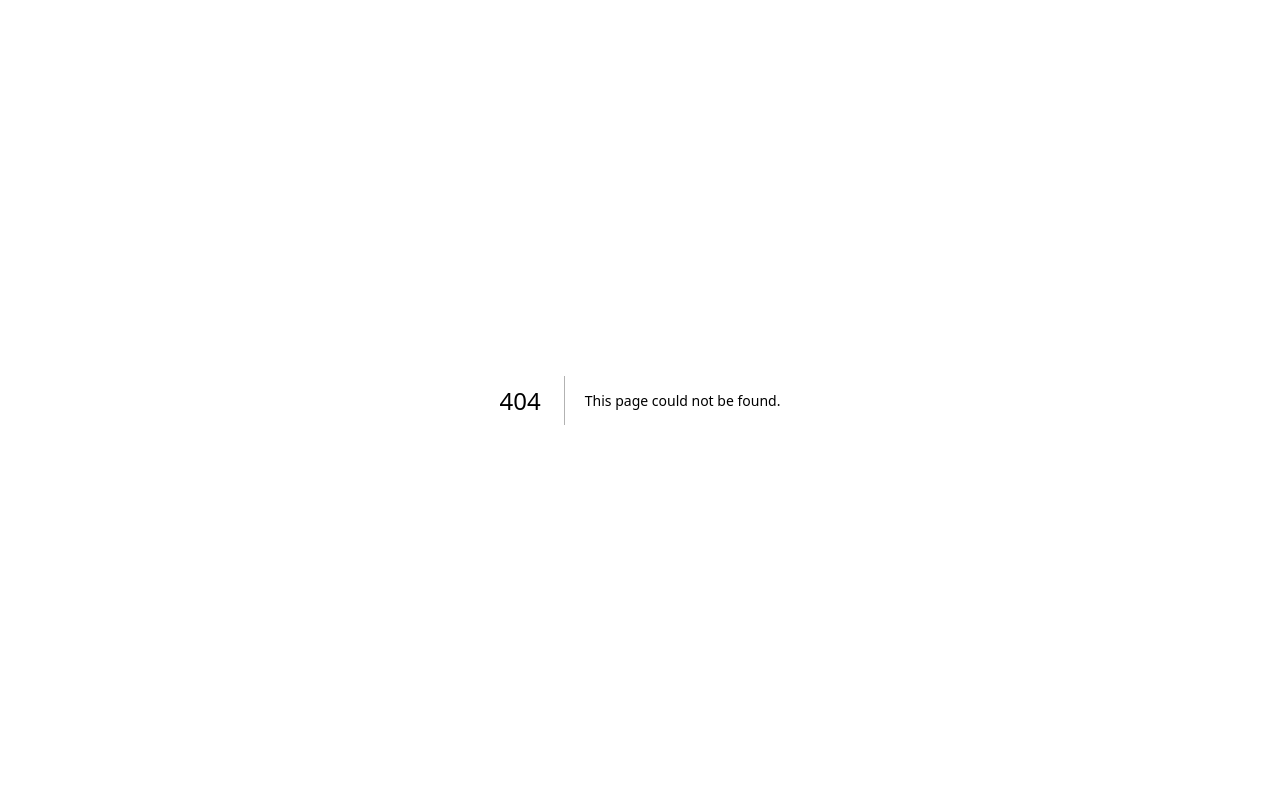
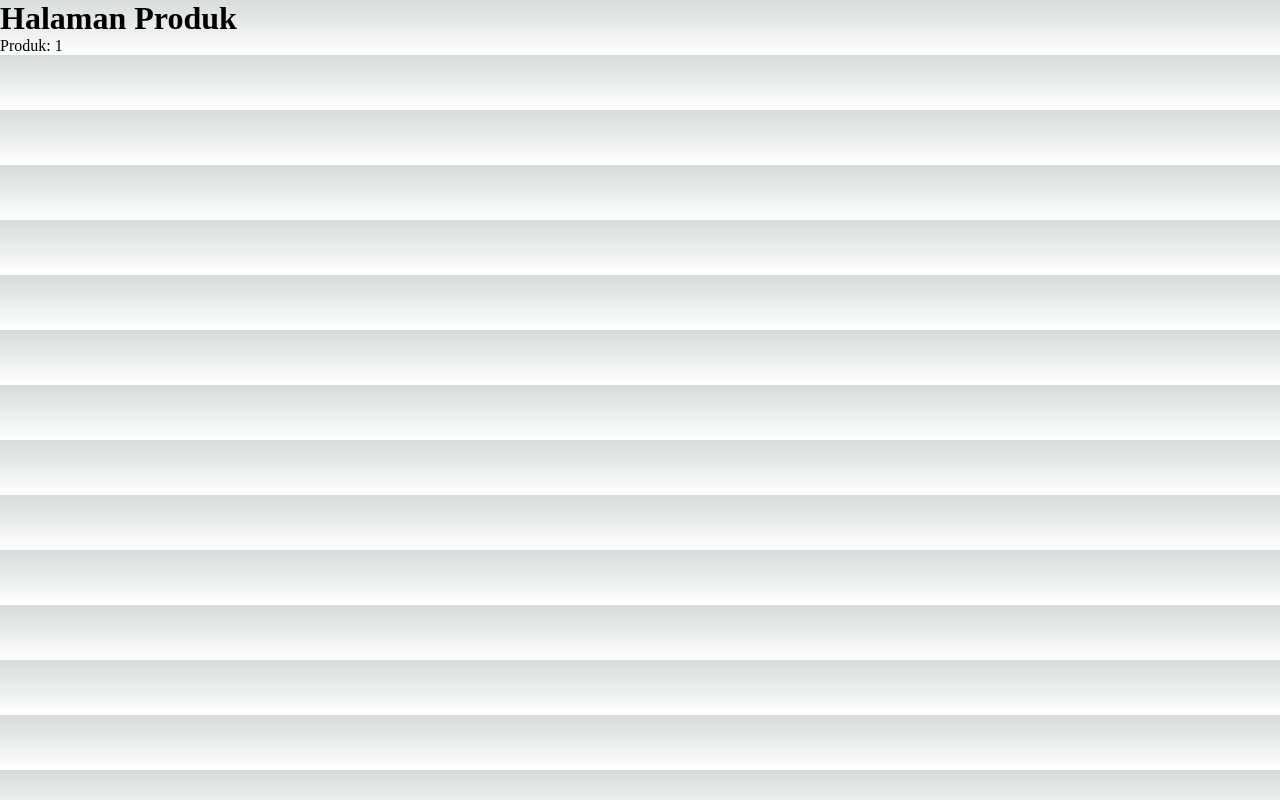
Before and after one commit to annisaeka123/Pemrograman_Framework, a Next.js app in the folder JS02/my-app/: page /produk/1 in a window 1280 px wide. Before the commit this address had no page. Built offline with nearby package versions, Linux system fonts and the light colour scheme.

Commit message:
JS02: 4. Dynamic Routing

```diff
--- /dev/null
+++ b/JS02/my-app/src/pages/produk/[id].tsx
@@ -0,0 +1,15 @@
+import { useRouter } from "next/router"
+
+const HalamanProduk = () => {
+    // const Router = useRouter()
+    // console.log(Router)
+    const { query } = useRouter()
+    return (
+        <div>
+            <h1>Halaman Produk</h1>
+            <p>Produk: {query.id}</p>
+        </div>
+    )
+}
+
+export default HalamanProduk
```
Also changed, not shown: JS02/my-app/src/pages/produk/index.tsx (added, +9 -0 lines).
